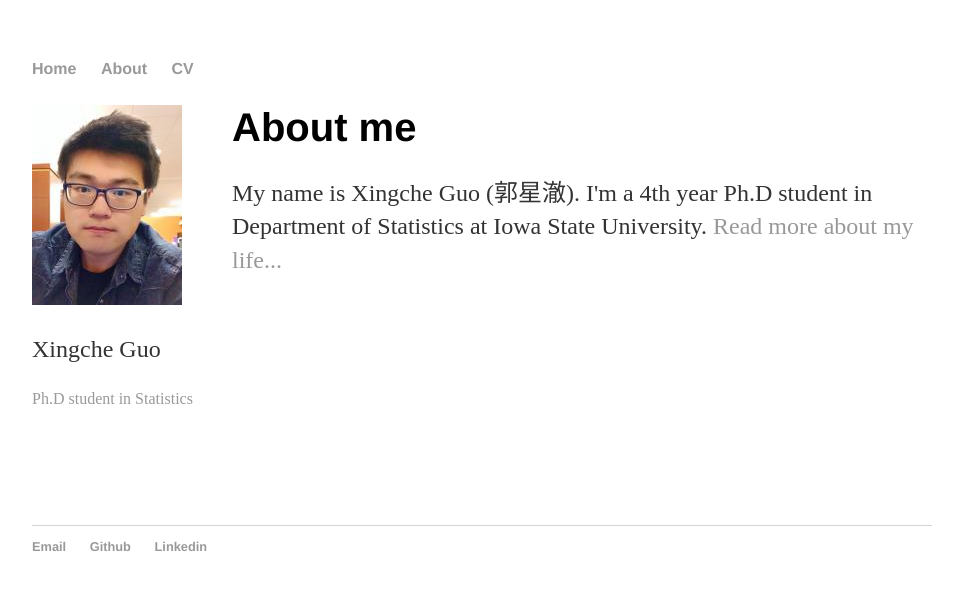
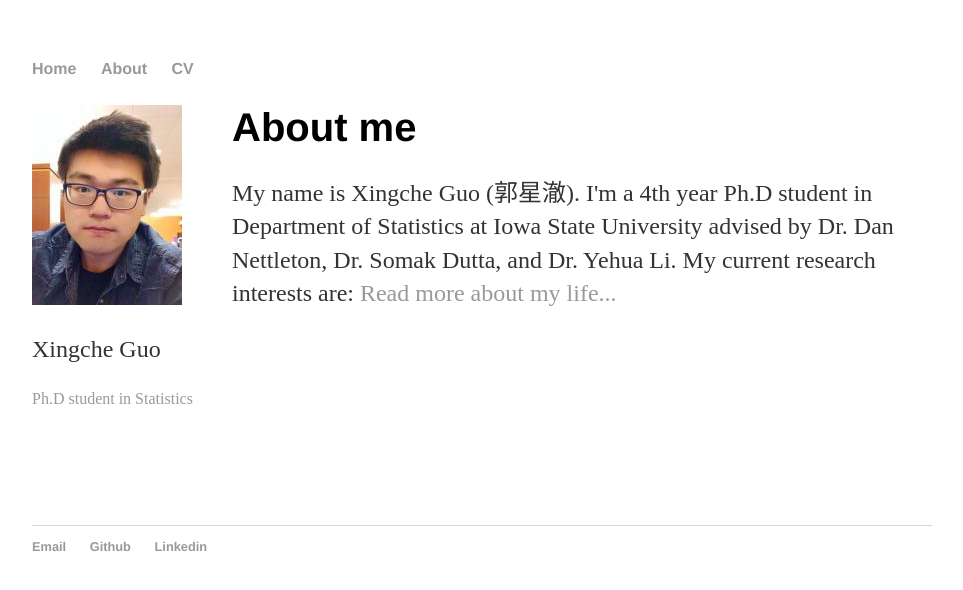
Before and after one commit to xingcheg/xingcheg.github.io, a Jekyll site: the page built from index.html, in a window 1280 px wide. Shown: the top 590 px of the page, without its empty margins (158-1121 px from the left). Built offline with Jekyll 4.4.1, drawn with Linux system fonts in a browser that asks for light colours.

Commit message:
Update index.html

```diff
--- a/index.html
+++ b/index.html
@@ -5,6 +5,7 @@ title: Xingche Guo
 <div class="blurb">
 	<h1>About me</h1>
 	<p>My name is Xingche Guo (郭星澈). I'm a 4th year Ph.D student in
-		Department of Statistics at Iowa State University.
+		Department of Statistics at Iowa State University advised by Dr. Dan Nettleton,
+		Dr. Somak Dutta, and Dr. Yehua Li. My current research interests are:
 		<a href="/about">Read more about my life...</a></p>
 </div><!-- /.blurb -->
```
